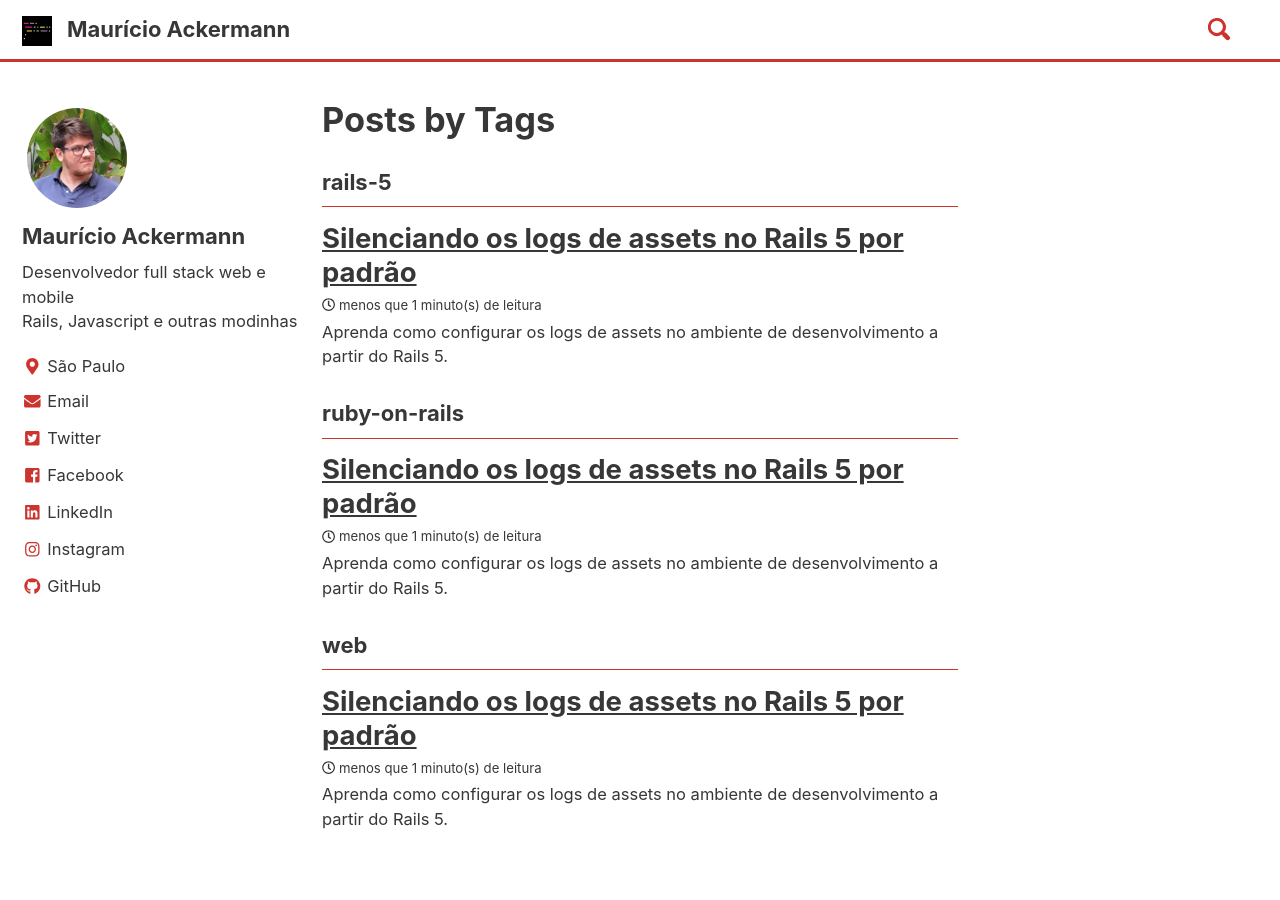
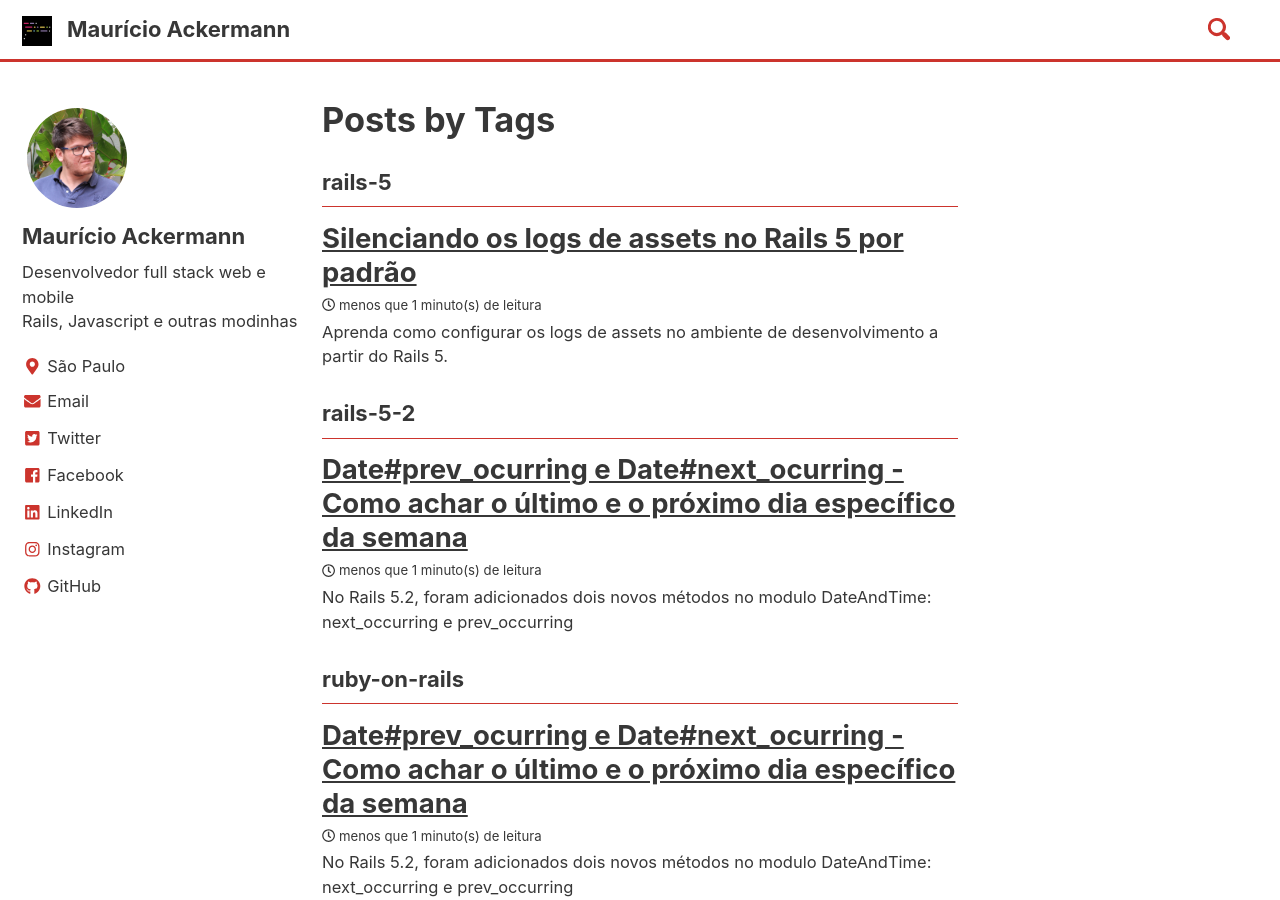
Before and after one commit to mbackermann/blog-mauricio, a Jekyll site: the page built from _pages/tag-archive.html, in a window 1280 px wide and 900 px high. Built offline with Jekyll 4.4.1, drawn with Linux system fonts in a browser that asks for light colours; nearby versions of some CDN libraries; some of the changed text lies outside the part shown.

Commit message:
post prev-occurring e next-occurring

````diff
--- /dev/null
+++ b/_posts/2018-04-20-date-prev-ocurring-e-next-ocurring.md
@@ -0,0 +1,38 @@
+---
+title: "Date#prev_ocurring e Date#next_ocurring - Como achar o último e o próximo dia específico da semana"
+excerpt: "No Rails 5.2, foram adicionados dois novos métodos no modulo DateAndTime: next_occurring e prev_occurring"
+categories:
+  - ruby-on-rails
+tags:
+  - ruby-on-rails
+  - web
+  - rails-5-2
+---
+No rails 5.2 foram adicionados dois novos métodos no modulo DateAndTime: next_occurring e prev_occurring.
+Com esses novos métodos, nós conseguimos localizar um dia da semana anterior e do futuro.
+
+Antes desses novos métodos, se nós quisessemos achar a última segunda-feira e a próxima terça-feira baseando-se no dia de hoje, faríamos:
+```ruby
+hoje = Date.today
+# Fri, 20 Apr 2018
+ultima_segunda = hoje.yesterday.beginning_of_week(:monday)
+# Mon, 16 Apr 2018
+proxima_terca = hoje.tomorrow.end_of_week(:wednesday)
+# Tue, 24 Apr 2018
+```
+Isso parecia uma enorme gambiarra e era bem feio, tinha que fazer cálculos.
+
+Agora com o Rails 5.2 podemos fazer da seguinte maneira:
+
+```ruby
+hoje = Date.today
+# Fri, 20 Apr 2018
+ultima_segunda = hoje.prev_occurring(:monday)
+# Mon, 16 Apr 2018
+proxima_terca = hoje.next_occurring(:tuesday)
+# Tue, 24 Apr 2018
+```
+
+ Muito melhor, não é mesmo?
+
+ O que vocês acharam desses novos métodos? Vão ajudar em seus projetos? Deixe seu comentário.
--- a/_sass/minimal-mistakes/_syntax.scss
+++ b/_sass/minimal-mistakes/_syntax.scss
@@ -21,7 +21,6 @@ figure.highlight {
     code {
       font-size: 12px;
       display: inline-block;
-      white-space: normal;
     }
   }
 }
````
